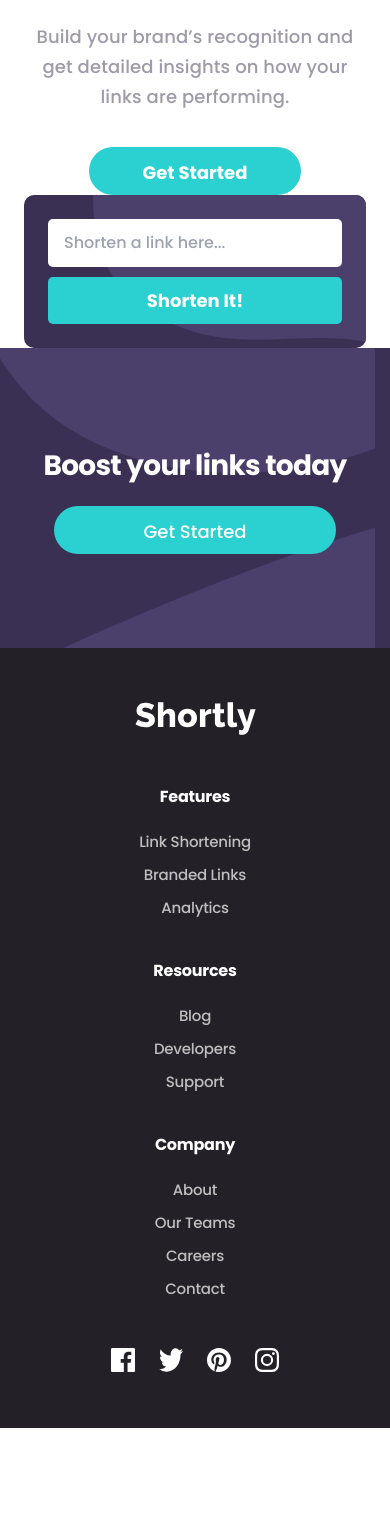
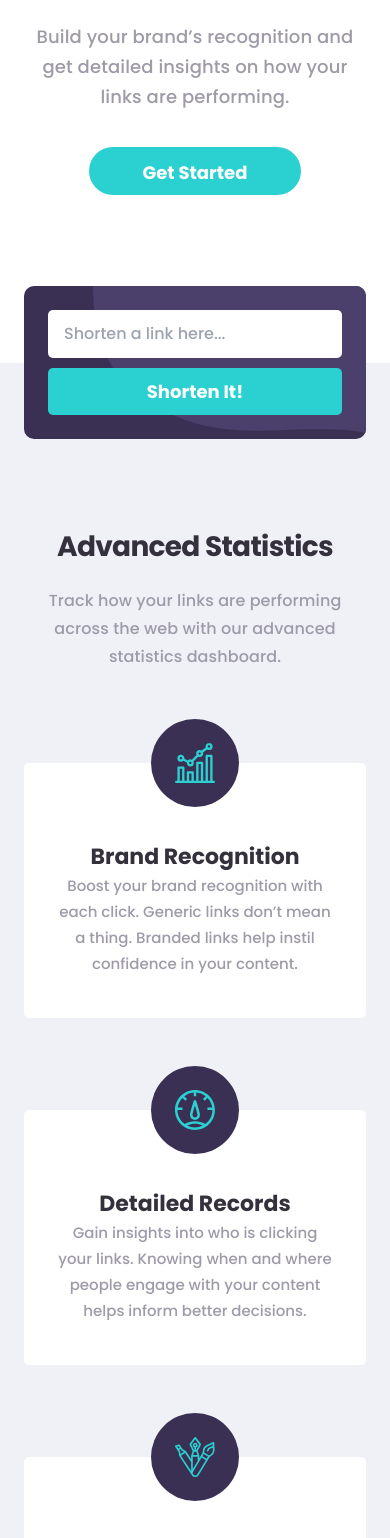
Before and after one commit to Mikoyzskie/fm-url-shortener, a Next.js app: page / in a window 390 px wide. Shown: the part 447-1985 px from the top of the page. Before the commit the page ends 1875 px from the top, so only its background shows below. Built offline with nearby package versions, Linux system fonts and the light colour scheme.

Commit message:
mobile view elements

```diff
--- a/src/app/layout.tsx
+++ b/src/app/layout.tsx
@@ -7,7 +7,7 @@ import Footer from "@/components/Footer";
 const inter = Poppins({ subsets: ["latin"], weight: ["500", "700"] });
 
 export const metadata: Metadata = {
-  title: "Create Next App",
+  title: "Shortly | URL Shortener",
   description: "Generated by create next app",
 };
 
@@ -20,7 +20,7 @@ export default function RootLayout({
     <html lang="en">
       <body className={`${inter.className} pt-10`}>
         <Header />
-        <div className="px-6">
+        <div className="">
           {children}
         </div>
         <Footer />
--- a/src/app/page.tsx
+++ b/src/app/page.tsx
@@ -4,7 +4,7 @@ import Button from "@/components/Button"
 export default function Home() {
   return (
     <>
-      <main>
+      <main className="pb-[168px] px-6">
         <div className="overflow-hidden pb-[37px]">
           <Image
             src={"/illustration-working.svg"}
@@ -25,7 +25,10 @@ export default function Home() {
             <Button text="Get Started" />
           </div>
         </div>
-        <div className="rounded-[10px] w-full bg-[#3A3054] relative p-6 overflow-hidden z-10 flex flex-col gap-[10px]">
+      </main>
+      <section className="relative bg-[#EFF1F7] px-6 pt-[160px] pb-[80px]">
+        <div className="absolute -top-[77px] inset-x-0 mx-6">
+          <div className="rounded-[10px] w-full bg-[#3A3054] relative p-6 overflow-hidden z-10 flex flex-col gap-[10px] px-6">
             <Image
               src={"/bg-shorten-mobile.svg"}
               alt="bg pattern shorten"
@@ -36,8 +39,50 @@ export default function Home() {
             <input type="text" className="py-[6px] px-[16px] leading-[36px] tracking-[#0.12px] relative z-10 w-full rounded-[5px]" placeholder="Shorten a link here..." />
             <button className="text-lg text-white leading-[27px] font-bold rounded-[5px] relative z-10 w-full py-[10px] bg-[#2BD0D0]">Shorten It!</button>
           </div>
-
-      </main>
+        </div>
+        <div className="flex flex-col gap-[92px]">
+          <div className="text-center flex flex-col gap-4">
+            <h2 className="text-[28px] leading-[48px] font-bold -tracking-[0.7px] text-[#34313D]">Advanced Statistics</h2>
+            <p className="text-[#9E9AA8] font-medium leading-[28px] tracking-[0.11px]">Track how your links are performing across the web with our advanced statistics dashboard.</p>
+          </div>
+          <div className="text-center bg-white rounded-[5px] px-8 pt-[77px] pb-[41px] relative">
+            <h3 className="text-[22px] leading-[33px] font-bold tracking-normal text-[#34313D]">Brand Recognition</h3>
+            <p className="text-[#9E9AA8] text-[15px] font-medium leading-[26px] tracking-normal">Boost your brand recognition with each click. Generic links don’t mean a thing. Branded links help instil confidence in your content.</p>
+            <div className="size-[88px] inset-x-0 mx-auto rounded-full bg-[#3A3054] flex items-center justify-center absolute -top-[44px]">
+              <Image
+                src={"/icon-brand-recognition.svg"}
+                alt="brand recognition"
+                width={40}
+                height={40}
+              />
+            </div>
+          </div>
+          <div className="text-center bg-white rounded-[5px] px-8 pt-[77px] pb-[41px] relative">
+            <h3 className="text-[22px] leading-[33px] font-bold tracking-normal text-[#34313D]">Detailed Records</h3>
+            <p className="text-[#9E9AA8] text-[15px] font-medium leading-[26px] tracking-normal">Gain insights into who is clicking your links. Knowing when and where people engage with your content helps inform better decisions.</p>
+            <div className="size-[88px] inset-x-0 mx-auto rounded-full bg-[#3A3054] flex items-center justify-center absolute -top-[44px]">
+              <Image
+                src={"/icon-detailed-records.svg"}
+                alt="brand recognition"
+                width={40}
+                height={40}
+              />
+            </div>
+          </div>
+          <div className="text-center bg-white rounded-[5px] px-8 pt-[77px] pb-[41px] relative">
+            <h3 className="text-[22px] leading-[33px] font-bold tracking-normal text-[#34313D]">Fully Customizable</h3>
+            <p className="text-[#9E9AA8] text-[15px] font-medium leading-[26px] tracking-normal">Improve brand awareness and content discoverability through customizable links, supercharging audience engagement.</p>
+            <div className="size-[88px] inset-x-0 mx-auto rounded-full bg-[#3A3054] flex items-center justify-center absolute -top-[44px]">
+              <Image
+                src={"/icon-fully-customizable.svg"}
+                alt="brand recognition"
+                width={40}
+                height={40}
+              />
+            </div>
+          </div>
+        </div>
+      </section>
     </>
   );
 }
--- a/src/components/Header.tsx
+++ b/src/components/Header.tsx
@@ -23,7 +23,7 @@ export default function Header() {
                 <rect y="9" width="24" height="3" fill="#9E9AA8" />
                 <rect y="18" width="24" height="3" fill="#9E9AA8" />
             </svg>
-            <div className={clsx('absolute w-full -bottom-[387px] bg-[#3A3054] text-white rounded-[10px] flex-col items-center gap-[30px] px-6 py-10 text-lg font-bold leading-[27px] z-10',
+            <div className={clsx('absolute -bottom-[387px] bg-[#3A3054] text-white rounded-[10px] flex-col items-center gap-[30px] px-6 py-10 text-lg font-bold leading-[27px] z-10',
                 show ? "flex" : "hidden"
             )}>
                 <Link href={"/"}>Features</Link>
```
Lines whose indentation alone changed are shown as unchanged.
